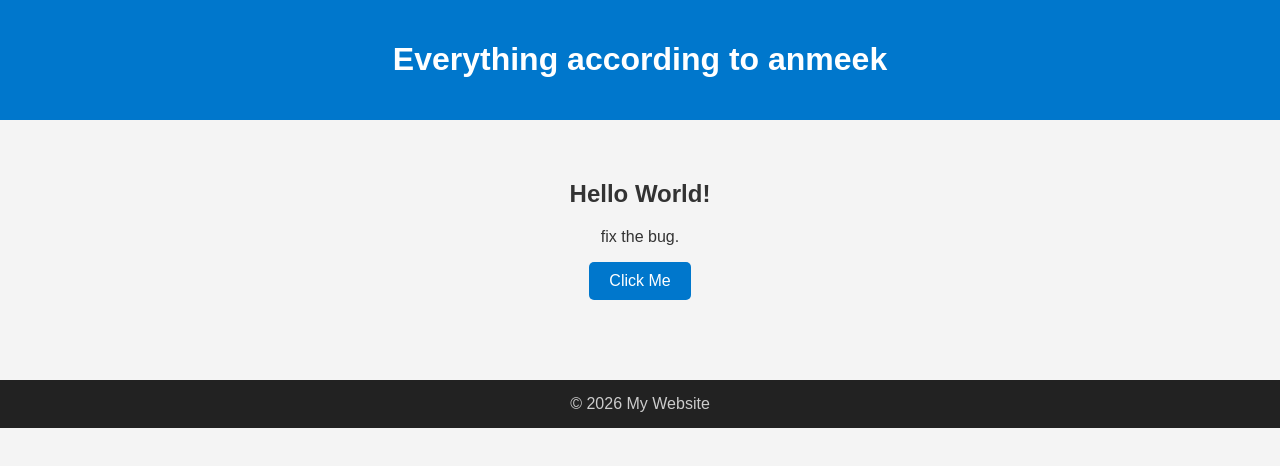
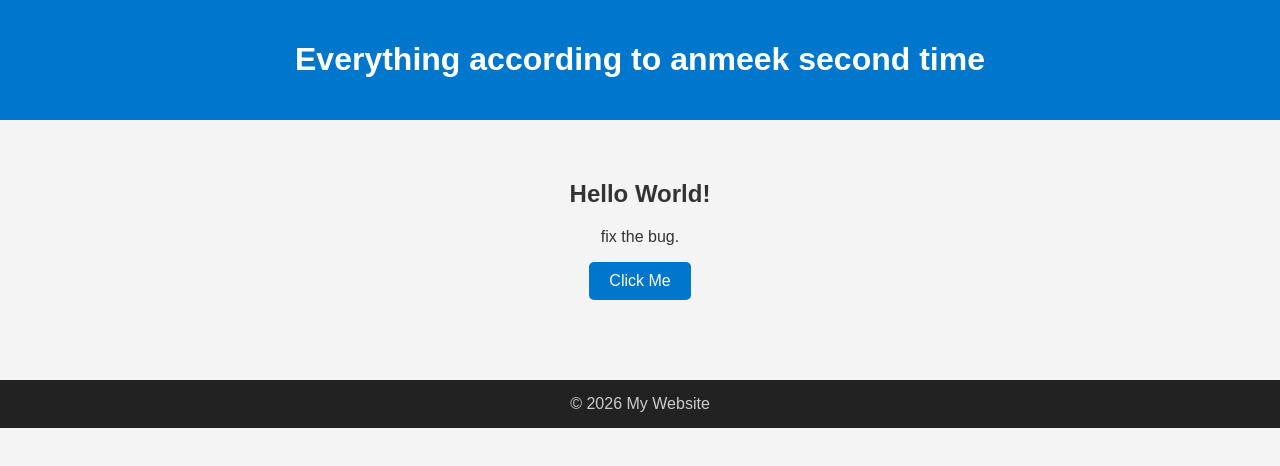
Before and after one commit to ashut3005/pypeaitestin, a website: page frontend/index.html in a window 1280 px wide. Drawn offline with Linux system fonts and the light colour scheme.

Commit message:
again testing

```diff
--- a/frontend/index.html
+++ b/frontend/index.html
@@ -52,7 +52,7 @@
 <body>
 
   <header>
-    <h1>Everything according to anmeek</h1>
+    <h1>Everything according to anmeek second time</h1>
   </header>
 
   <main>
```
